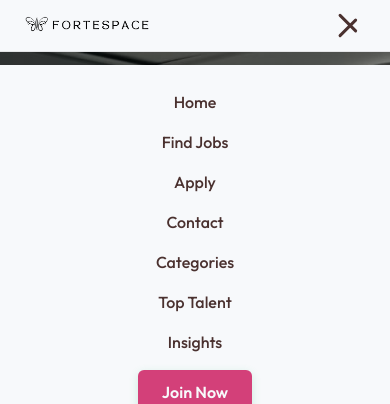
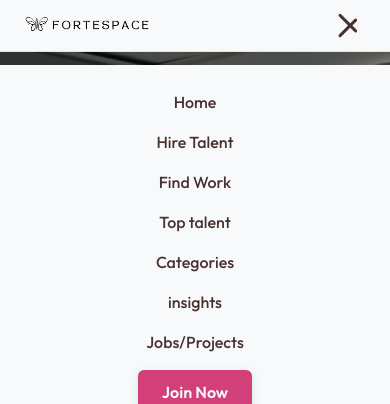
Before and after one commit to dickjuma/FortpaceJob, a React (Create React App) app: page / in a window 390 px wide. Both pictures are taken after a click on the element 353 px from the left and 25 px from the top of the page. Shown: the top 404 px of the page. Built offline with nearby package versions, Linux system fonts and the light colour scheme.

Commit message:
navbar mobile fix

```diff
--- a/src/Components/Navbar/Navbar.js
+++ b/src/Components/Navbar/Navbar.js
@@ -76,12 +76,12 @@ const Navbar = () => {
       {menuOpen && (
         <div className="mobile-menu">
           <NavLink to="/" onClick={() => setMenuOpen(false)}>Home</NavLink>
-          <NavLink to="/findwork" onClick={() => setMenuOpen(false)}>Find Jobs</NavLink>
-          <NavLink to="/apply" onClick={() => setMenuOpen(false)}>Apply</NavLink>
-          <NavLink to="/contact" onClick={() => setMenuOpen(false)}>Contact</NavLink>
+          <NavLink to="/find-work/" onClick={() => setMenuOpen(false)}>Hire Talent </NavLink>
+          <NavLink to="/find-work/" onClick={() => setMenuOpen(false)}>Find Work</NavLink>
+          <NavLink to="/contact" onClick={() => setMenuOpen(false)}>Top talent</NavLink>
           <NavLink to="/categories" onClick={() => setMenuOpen(false)}>Categories</NavLink>
-          <NavLink to="/talent" onClick={() => setMenuOpen(false)}>Top Talent</NavLink>
-          <NavLink to="/insights" onClick={() => setMenuOpen(false)}>Insights</NavLink>
+          <NavLink to="/talent" onClick={() => setMenuOpen(false)}>insights</NavLink>
+          <NavLink to="/insights" onClick={() => setMenuOpen(false)}>Jobs/Projects</NavLink>
 
           <button
             className="join-btn"
```
